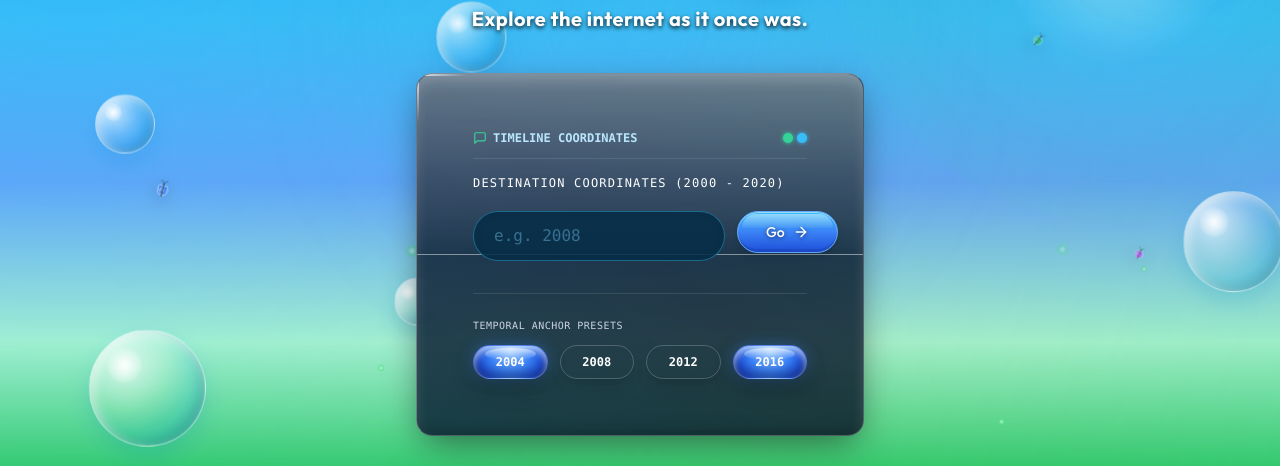
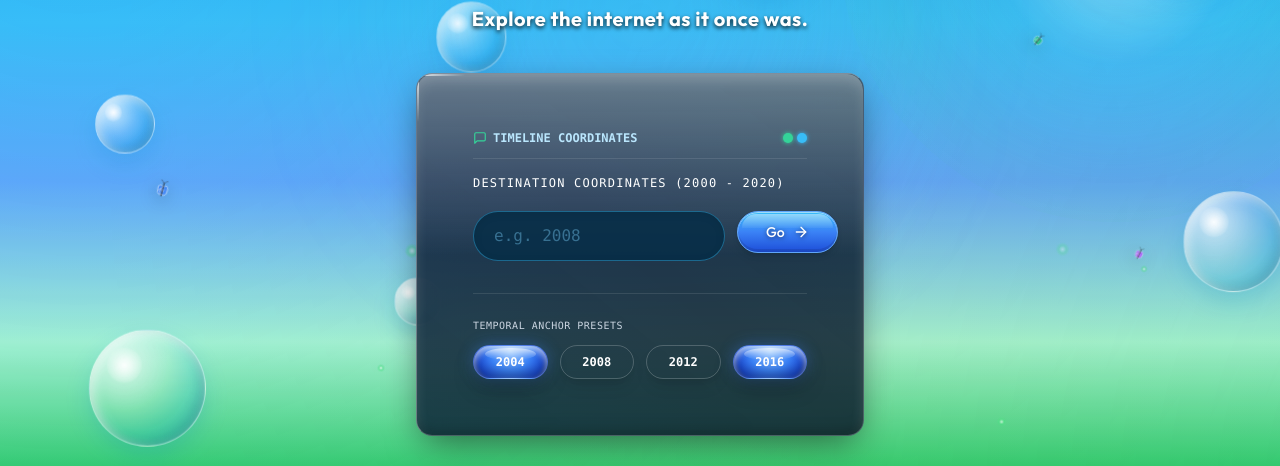
Before and after one commit to yaarrjanhavi/relic, a Next.js app: page / in a window 1280 px wide. Shown: the part 218-684 px from the top of the page. Built offline with nearby package versions, Linux system fonts and the light colour scheme.

Commit message:
Fix: Remove horizontal dividing border line from glossy card reflections

```diff
--- a/src/app/globals.css
+++ b/src/app/globals.css
@@ -102,7 +102,6 @@
       rgba(255, 255, 255, 0.08) 80%,
       rgba(255, 255, 255, 0) 100%
     );
-    border-bottom: 1px solid rgba(255, 255, 255, 0.18);
     pointer-events: none;
     border-top-left-radius: inherit;
     border-top-right-radius: inherit;
```
